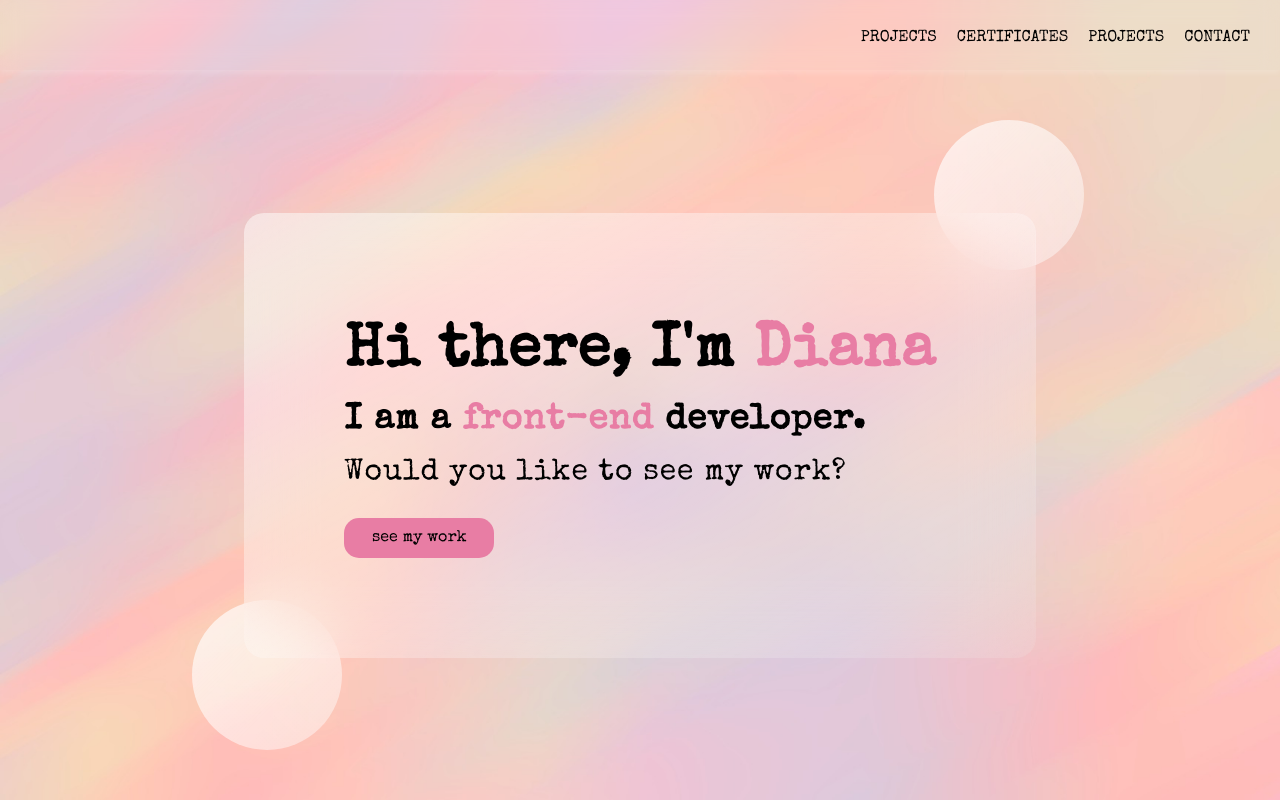
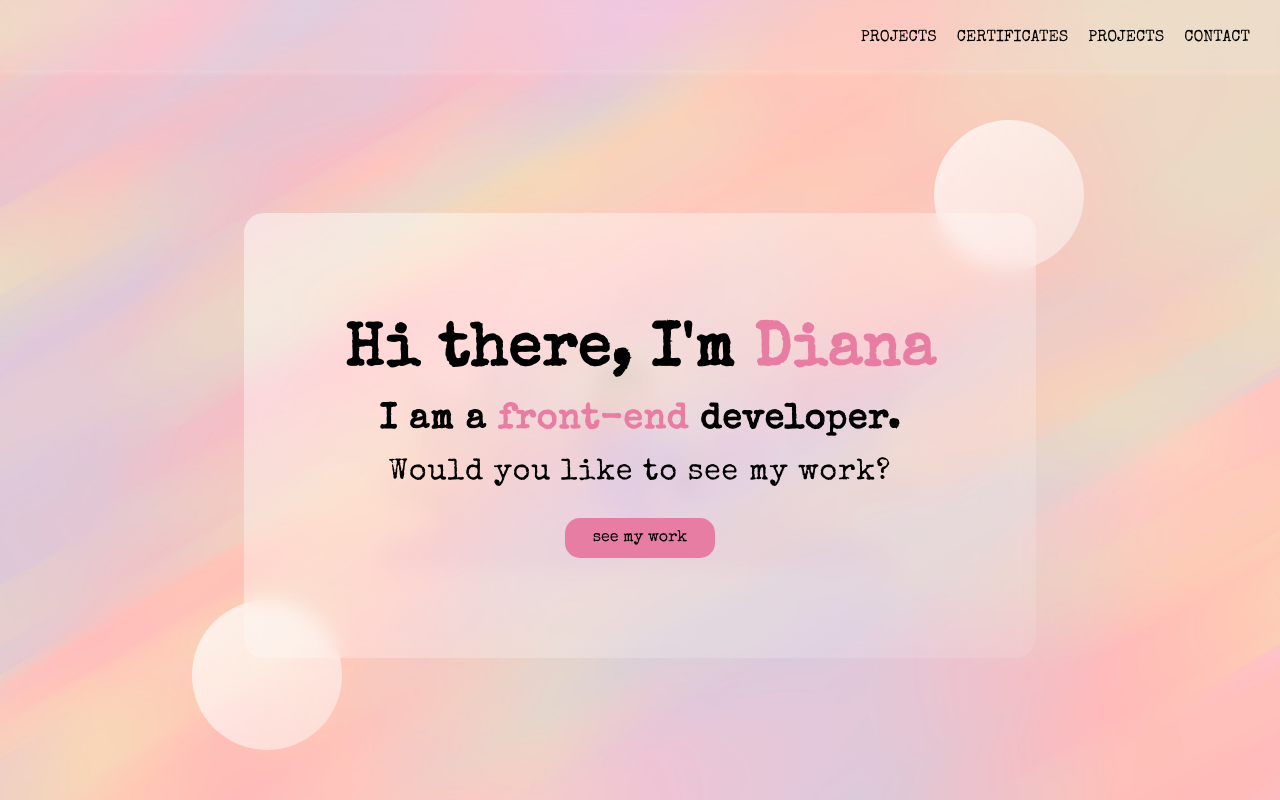
Before and after one commit to Diana-nyamai/ndinda_portfolio, a React (Create React App) app: page / in a window 1280 px wide. Built offline with nearby package versions, Linux system fonts and the light colour scheme.

Commit message:
page loader update - installing react spinners

```diff
--- a/package.json
+++ b/package.json
@@ -9,6 +9,7 @@
     "react": "^18.2.0",
     "react-dom": "^18.2.0",
     "react-scripts": "5.0.1",
+    "react-spinners": "^0.13.4",
     "web-vitals": "^2.1.4"
   },
   "scripts": {
--- a/public/index.html
+++ b/public/index.html
@@ -5,10 +5,7 @@
     <link rel="icon" href="%PUBLIC_URL%/logo.png" />
     <meta name="viewport" content="width=device-width, initial-scale=1 user-scalable=0" />
     <meta name="theme-color" content="#000000" />
-    <meta
-      name="description"
-      content="ndinda diana portfolio"
-    />
+    <meta name="description" content="ndinda diana portfolio"/>
     <link rel="apple-touch-icon" href="%PUBLIC_URL%/logo.png" />
     <!--
       manifest.json provides metadata used when your web app is installed on a
--- a/src/App.css
+++ b/src/App.css
@@ -5,3 +5,12 @@
     list-style-type: none;
     text-decoration: none;
 }
+.app{
+    text-align: center;
+    display: flex;
+    align-items: center;
+    justify-content: center;
+    height: 100vh;
+    width: 100%;
+    background: rgba(24, 23, 23, 0.3);
+}
--- a/src/App.js
+++ b/src/App.js
@@ -1,11 +1,27 @@
 import './App.css';
 // import './css/Navbar.css'
+import ClipLoader from "react-spinners/CircleLoader";
 import Hero from './components/Hero';
+import { useEffect, useState } from 'react';
 
 function App() {
+  const [loading, setLoading] = useState(false);
+
+  useEffect(() =>{
+    setLoading(true)
+    setTimeout(() => {
+      setLoading(false)
+    }, 1000)
+  }, [])
   return (
-    <div>
+    <div className='app'>
+    {
+      loading?
+      <ClipLoader color={'#E87DA4'} loading={loading} size={60} />
+      :
       <Hero/>
+    }
+
     </div>
   );
 }
--- a/src/components/Hero.js
+++ b/src/components/Hero.js
@@ -6,7 +6,7 @@ function Hero() {
   return (
     <div className="container">
     <Navbar/>
-        <div className='left-container'>
+        <div className='center-container'>
             <h1>Hi there, I'm <span>Diana</span></h1>
             <h3>I am a <span>front-end</span> developer.</h3>
             <p>Would you like to see my work?</p>
--- a/src/css/Hero.css
+++ b/src/css/Hero.css
@@ -12,7 +12,7 @@
     flex-direction: column;
     font-family: 'Special Elite', cursive;
 }
-.left-container{
+.center-container{
     /* height: 80vh; */
     background: white;
     background: linear-gradient(to right bottom, rgba(255, 255, 255, 0.5), rgba(255, 255, 255, 0.1));
@@ -24,12 +24,12 @@
     letter-spacing: 1px;
     font-size: 30px;
     z-index: 4;
-    backdrop-filter: blur(2rem);
+    backdrop-filter: blur(10px);
 }
-.left-container span{
+.center-container span{
     color: #E87DA4;
 }
-.left-container button{
+.center-container button{
     height: 40px;
     width: 150px;
     background: #E87DA4;
@@ -39,12 +39,12 @@
     margin-top: 20px;
     text-align: center;
 }
-.left-container button a{
+.center-container button a{
     color: #000;
     font-family: 'Special Elite', cursive;
     font-size: 16px;
 }
-.left-container h1,h3,p,button{
+.center-container h1,h3,p,button{
     padding: 10px 0;
 }
 .right-container{
```
Also changed, not shown: 1 other file (tests, documents, lock files or other folders).
